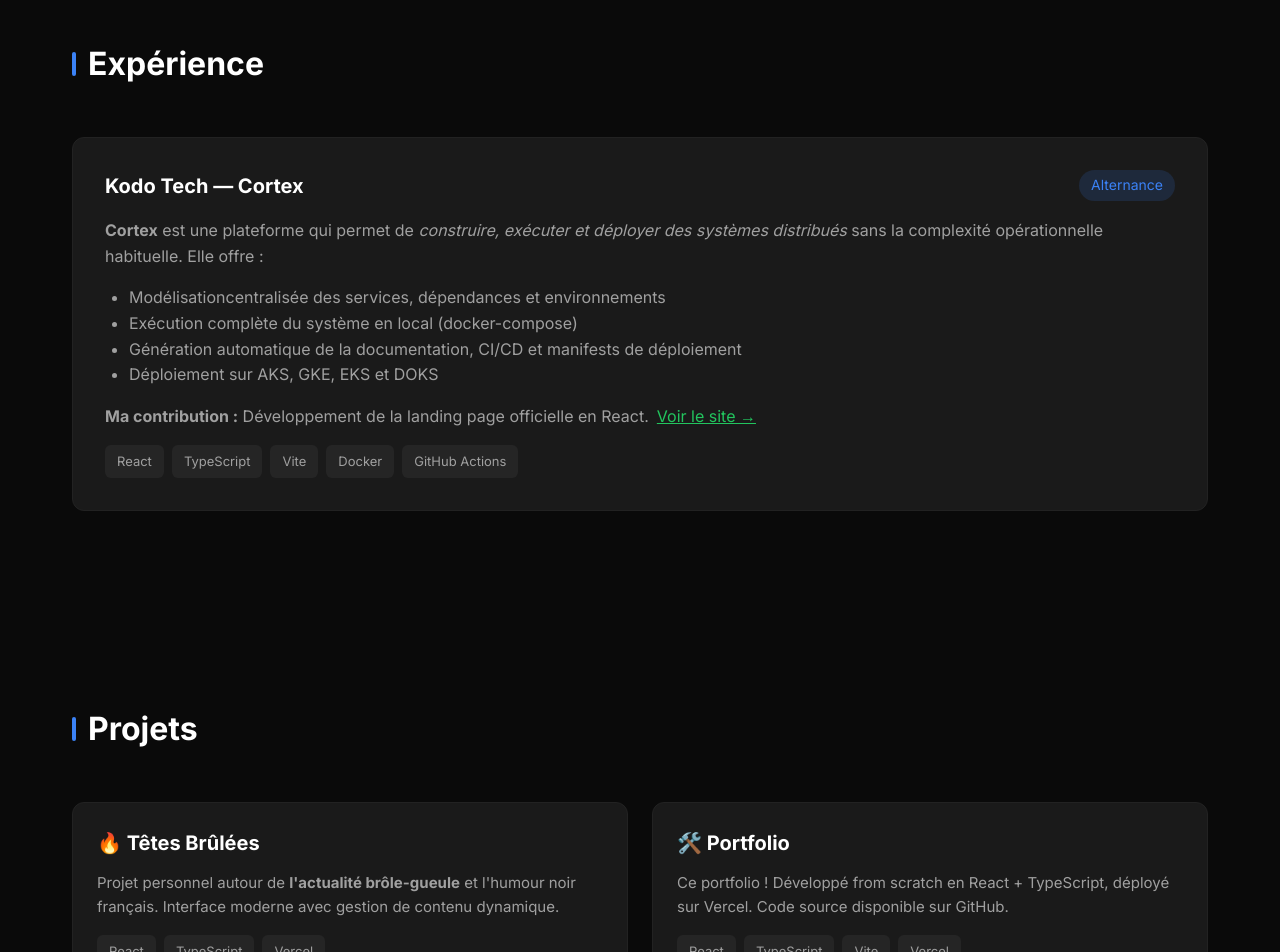
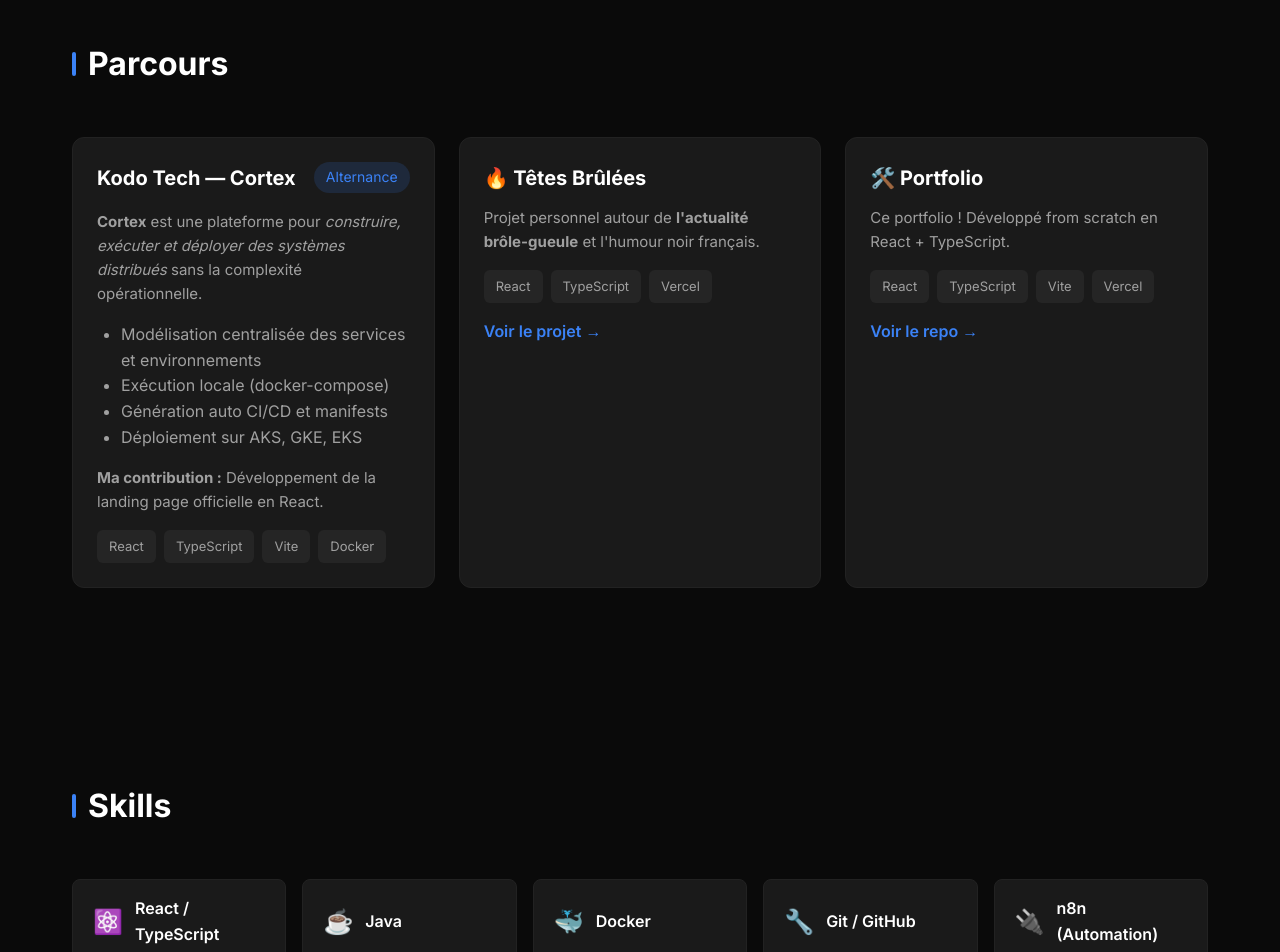
Before and after one commit to clementsbt/portfolio, a React (Vite) app: page / in a window 1280 px wide. Shown: the part 1440-2392 px from the top of the page. Built offline with nearby package versions, Linux system fonts and the light colour scheme.

Commit message:
feat: merge experience and projects into parcours section

```diff
--- a/src/App.tsx
+++ b/src/App.tsx
@@ -27,8 +27,7 @@
           </a>
           <div className="nav-links">
             <a href="#about">À propos</a>
-            <a href="#experience">Expérience</a>
-            <a href="#projets">Projets</a>
+            <a href="#parcours">Parcours</a>
             <a href="#skills">Skills</a>
             <a href="#contact">Contact</a>
           </div>
@@ -86,57 +85,44 @@
         </div>
       </section>
 
-      {/* Experience - Kodo Tech / Cortex */}
-      <section className="section" id="experience">
+      {/* Experience & Projects */}
+      <section className="section" id="parcours">
         <div className="container">
-          <h2 className="section-title">Expérience</h2>
-          <div className="experience-item">
-            <div className="experience-header">
+          <h2 className="section-title">Parcours</h2>
+          <div className="parcours-grid">
+            {/* Experience */}
+            <div className="parcours-card">
+              <div className="parcours-header">
                 <h3>Kodo Tech — Cortex</h3>
                 <span>Alternance</span>
               </div>
               <p>
-              <strong>Cortex</strong> est une plateforme qui permet de <em>construire, exécuter et déployer des systèmes distribués</em>{' '}
-              sans la complexité opérationnelle habituelle. Elle offre :
+                <strong>Cortex</strong> est une plateforme pour <em>construire, exécuter et déployer des systèmes distribués</em>{' '}
+                sans la complexité opérationnelle.
               </p>
               <ul style={{ color: '#a0a0a0', marginBottom: '1rem', paddingLeft: '1.5rem' }}>
-              <li>Modélisationcentralisée des services, dépendances et environnements</li>
-              <li>Exécution complète du système en local (docker-compose)</li>
-              <li>Génération automatique de la documentation, CI/CD et manifests de déploiement</li>
-              <li>Déploiement sur AKS, GKE, EKS et DOKS</li>
+                <li>Modélisation centralisée des services et environnements</li>
+                <li>Exécution locale (docker-compose)</li>
+                <li>Génération auto CI/CD et manifests</li>
+                <li>Déploiement sur AKS, GKE, EKS</li>
               </ul>
               <p style={{ marginBottom: '1rem' }}>
                 <strong>Ma contribution :</strong> Développement de la landing page officielle en React.
-             <a
-                href="https://www.cortex.kodo-tech.com"
-                target="_blank"
-                rel="noopener noreferrer"
-                style={{ color: '#22c55e', marginLeft: '0.5rem' }}
-              >
-                Voir le site →
-              </a>
               </p>
               <div className="tags">
                 <span className="tag">React</span>
                 <span className="tag">TypeScript</span>
                 <span className="tag">Vite</span>
                 <span className="tag">Docker</span>
-              <span className="tag">GitHub Actions</span>
               </div>
             </div>
-        </div>
-      </section>
 
             {/* Projects */}
-      <section className="section" id="projets">
-        <div className="container">
-          <h2 className="section-title">Projets</h2>
-          <div className="projects-grid">
-            <div className="project-card">
+            <div className="parcours-card">
               <h3>🔥 Têtes Brûlées</h3>
               <p>
                 Projet personnel autour de <strong>l'actualité brôle-gueule</strong> et l'humour noir
-                français. Interface moderne avec gestion de contenu dynamique.
+                français.
               </p>
               <div className="tags" style={{ marginBottom: '1rem' }}>
                 <span className="tag">React</span>
@@ -152,11 +138,11 @@
                 Voir le projet →
               </a>
             </div>
-            <div className="project-card">
+
+            <div className="parcours-card">
               <h3>🛠️ Portfolio</h3>
               <p>
-                Ce portfolio ! Développé from scratch en React + TypeScript, déployé sur Vercel.
-                Code source disponible sur GitHub.
+                Ce portfolio ! Développé from scratch en React + TypeScript.
               </p>
               <div className="tags" style={{ marginBottom: '1rem' }}>
                 <span className="tag">React</span>
--- a/src/index.css
+++ b/src/index.css
@@ -263,14 +263,14 @@
   color: var(--text-secondary);
 }
 
-/* Projects */
-.projects-grid {
+/* Parcours (Experience + Projects) */
+.parcours-grid {
   display: grid;
-  grid-template-columns: repeat(auto-fit, minmax(320px, 1fr));
+  grid-template-columns: repeat(auto-fit, minmax(300px, 1fr));
   gap: 1.5rem;
 }
 
-.project-card {
+.parcours-card {
   background: var(--bg-card);
   border-radius: 12px;
   padding: 1.5rem;
@@ -278,20 +278,40 @@
   transition: all 0.2s ease;
 }
 
-.project-card:hover {
+.parcours-card:hover {
   border-color: var(--accent);
-  transform: translateY(-4px);
 }
 
-.project-card h3 {
+.parcours-card h3 {
   font-size: 1.25rem;
   margin-bottom: 0.75rem;
 }
 
-.project-card p {
+.parcours-card p {
   color: var(--text-secondary);
   font-size: 0.9375rem;
   margin-bottom: 1rem;
+}
+
+.parcours-header {
+  display: flex;
+  justify-content: space-between;
+  align-items: flex-start;
+  flex-wrap: wrap;
+  gap: 0.5rem;
+  margin-bottom: 1rem;
+}
+
+.parcours-header h3 {
+  margin-bottom: 0;
+}
+
+.parcours-header span {
+  font-size: 0.875rem;
+  color: var(--accent);
+  background: var(--accent-dim);
+  padding: 0.25rem 0.75rem;
+  border-radius: 20px;
 }
 
 .project-link {
```
Lines whose indentation alone changed are shown as unchanged.
